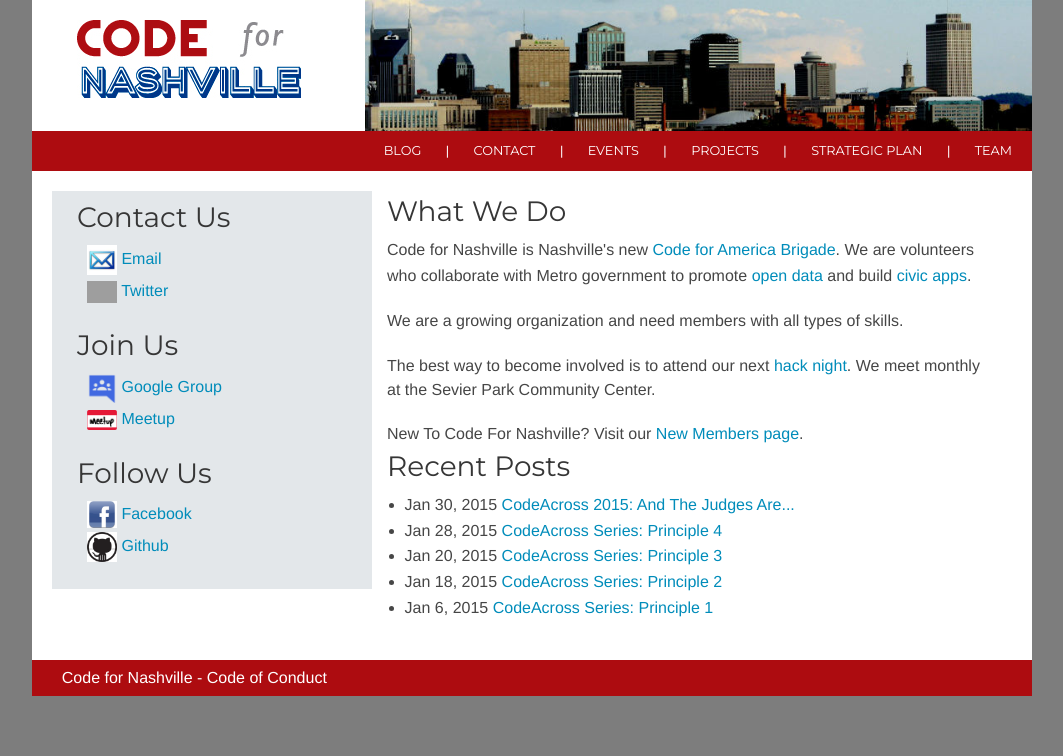
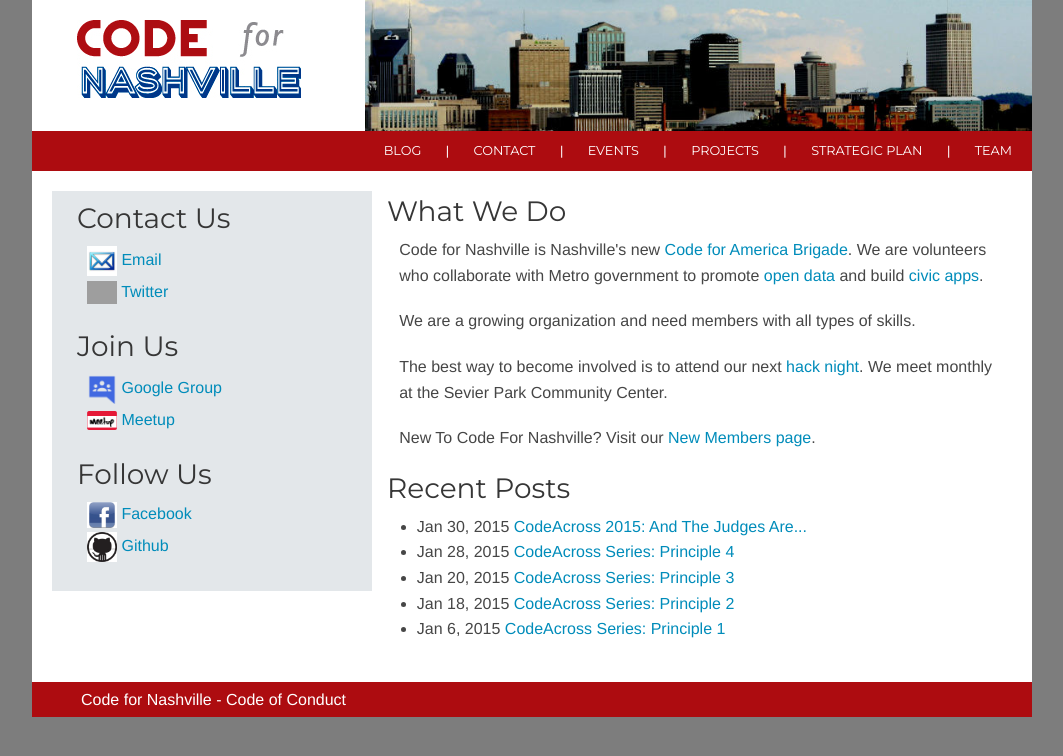
Before and after one commit to code-for-nashville/code-for-nashville.github.io, a Jekyll site: the page built from index.html, in a window 1280 px wide. Shown: the top 756 px of the page, without its empty margins (108-1171 px from the left). Built offline with Jekyll 4.4.1, drawn with Linux system fonts in a browser that asks for light colours; nearby versions of some CDN libraries; grey boxes are pictures that could not be loaded.

Commit message:
added design to homepage

```diff
--- a/_includes/about.html
+++ b/_includes/about.html
@@ -1,6 +1,8 @@
 <h3>What We Do</h3>
 <p>Code for Nashville is Nashville's new <a href="http://www.codeforamerica.org/">Code for America Brigade</a>. We are volunteers who collaborate with Metro government to promote <a href="https://en.wikipedia.org/wiki/Open_data">open data</a> and build <a href="https://en.wikipedia.org/wiki/Civic_application">civic apps</a>.</p>
 
-<p>We are a growing organization and need members with all types of skills. </p>The best way to become involved is to attend our next <a href="http://www.meetup.com/code-for-nashville/">hack night</a>. We meet monthly at the Sevier Park Community Center.</p>
+<p>We are a growing organization and need members with all types of skills. </p>
 
-New To Code For Nashville? Visit our <a href="/new-members">New Members page</a>.
+<p>The best way to become involved is to attend our next <a href="http://www.meetup.com/code-for-nashville/">hack night</a>. We meet monthly at the Sevier Park Community Center.</p>
+
+<p>New To Code For Nashville? Visit our <a href="/new-members">New Members page</a>.</p>
--- a/_includes/contact_icons.html
+++ b/_includes/contact_icons.html
@@ -1,4 +1,5 @@
-<div class="home-contact row">
+<div class="row">
+  <div class="home-contact cf">
     <div class="small-4 large-12 columns contact-box">
       <div class="header"><h3>Contact Us</h3></div>
       <div class="contact">
@@ -39,3 +40,4 @@
       </div>
     </div>
   </div>
+</div>
--- a/_sass/_header.scss
+++ b/_sass/_header.scss
@@ -43,6 +43,7 @@
     float: right;
     ul {
       margin-bottom: 0;
+      padding-left:0;
       padding-right: 10px;
       li {
         display: inline-block;
--- a/_sass/_layout.scss
+++ b/_sass/_layout.scss
@@ -24,7 +24,16 @@
   }
 }
 
-//header props
+//lists
+ul {
+  padding-left: 2%;
+}
+
+//text props
+
+p {
+  margin-left: 2%;
+}
 
 h1, h2, h3, h4, h5, h6 {
   font-family: $header-font;
```
Lines whose indentation alone changed are shown as unchanged.
